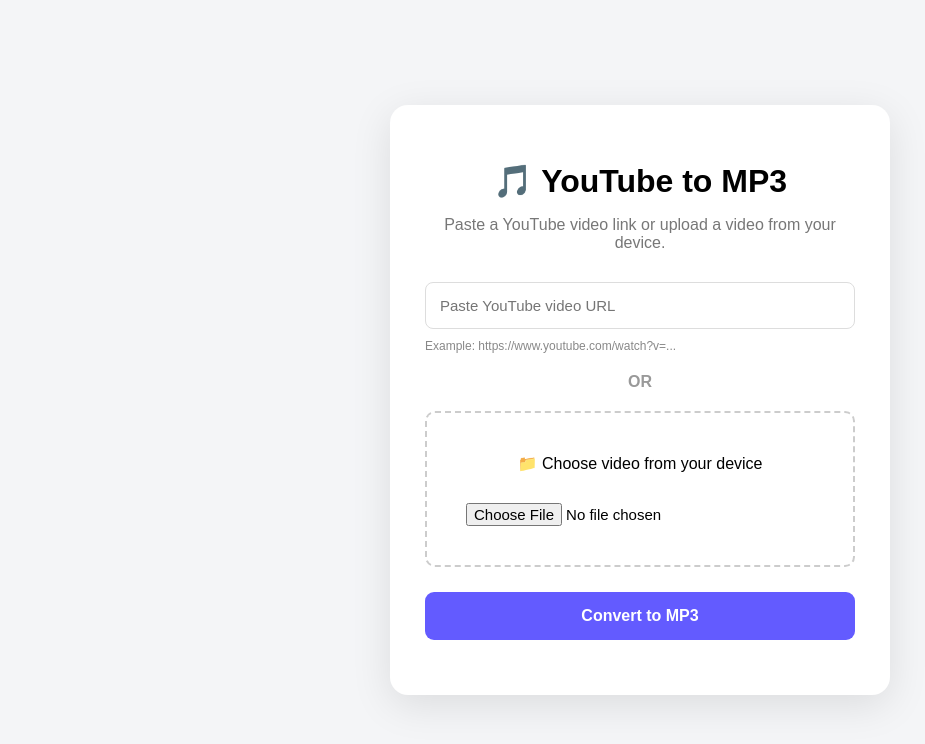
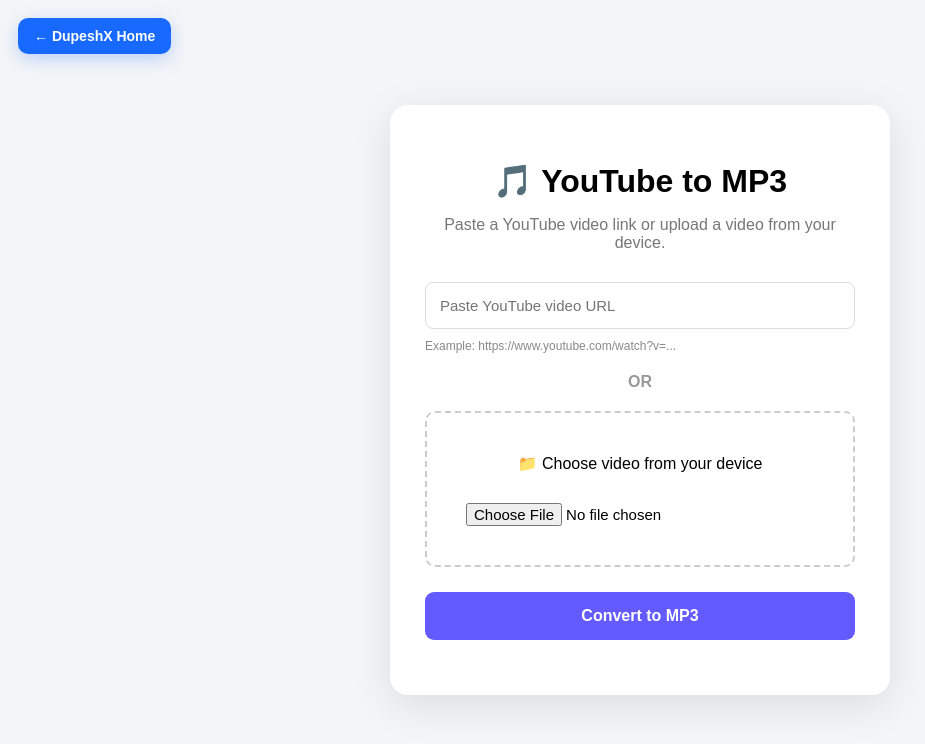
Before and after one commit to lokesh000-code/audio-converter, a website: page public/audio-converter.html in a window 1280 px wide. Shown: the whole page, without its empty margins (0-925 px from the left). Drawn offline with Linux system fonts and the light colour scheme.

Commit message:
Add DupeshX home navigation to tools

```diff
--- a/public/audio-converter.html
+++ b/public/audio-converter.html
@@ -8,11 +8,36 @@
     <title>YouTube Video to MP3 Converter</title>
 
     <style>
+        .home-btn {
+    position: fixed;
+    top: 18px;
+    left: 18px;
+    z-index: 9999;
+
+    padding: 10px 16px;
+    background: #1769ff;
+    color: white;
+
+    text-decoration: none;
+    font-family: Arial, sans-serif;
+    font-size: 14px;
+    font-weight: 700;
+
+    border-radius: 10px;
+    box-shadow: 0 5px 18px rgba(23, 105, 255, 0.25);
+    transition: 0.2s;
+}
+
+.home-btn:hover {
+    transform: translateY(-2px);
+    background: #0d58dc;
+}
         * {
             box-sizing: border-box;
         }
 
         body {
+
             margin: 0;
             min-height: 100vh;
             display: flex;
@@ -122,7 +147,7 @@
 </head>
 
 <body>
-
+<a href="index.html" class="home-btn">← DupeshX Home</a>
 <div class="converter">
 
     <h1>🎵 YouTube to MP3</h1>
```
Also changed, not shown: public/ai-commands.html (+25 -1 lines).
